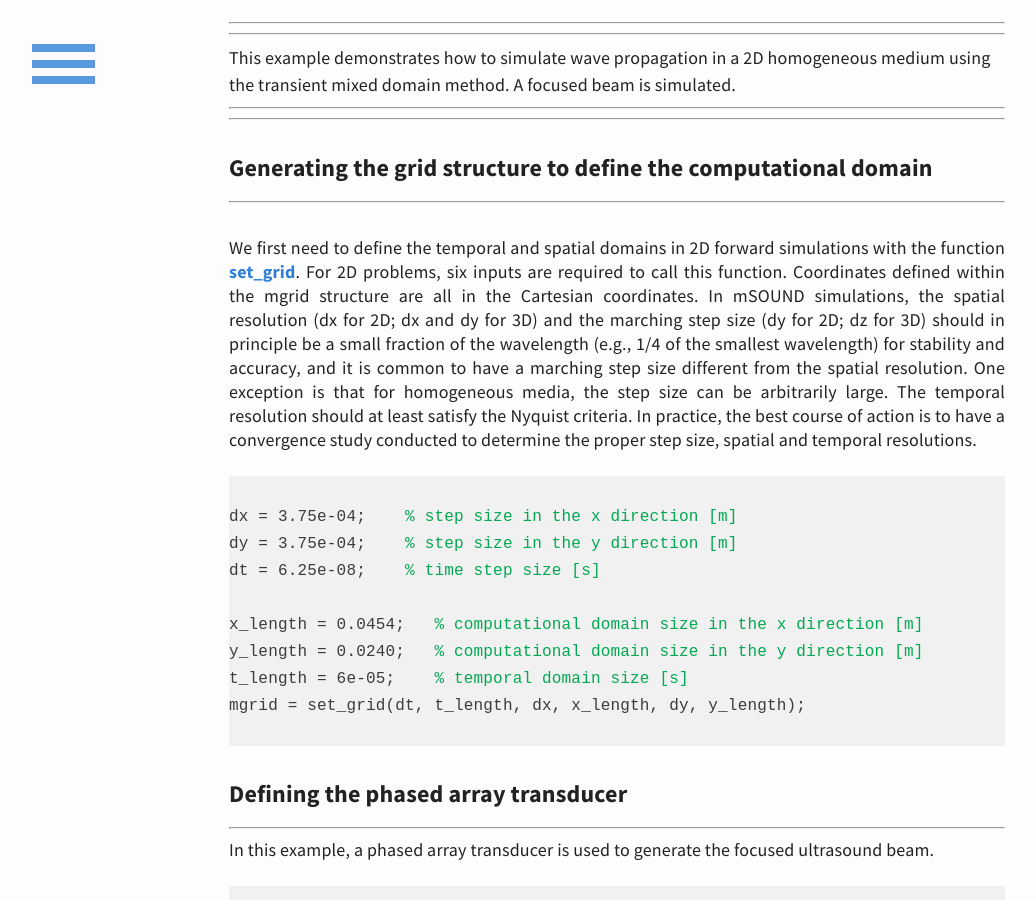
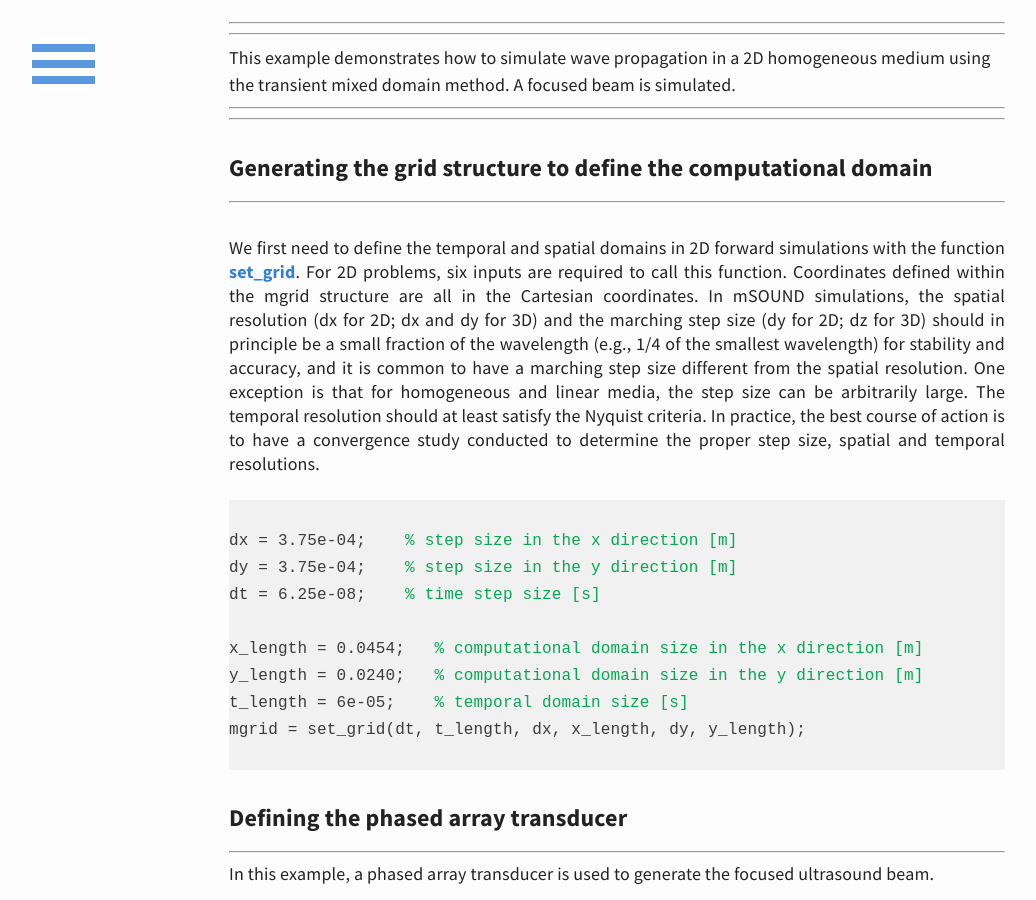
Before and after one commit to m-SOUND/mSOUND, a Jekyll site: the page built from _posts/2019-08-01-TMDM_2D_homogeneous.html, in a window 1280 px wide and 900 px high, scrolled down 337 px. Shown: the whole window, without its empty margins (23-1059 px from the left). Built offline with Jekyll 4.4.1, drawn with Linux system fonts in a browser that asks for light colours.

Commit message:
Update 2019-08-01-TMDM_2D_homogeneous.html

```diff
--- a/_posts/2019-08-01-TMDM_2D_homogeneous.html
+++ b/_posts/2019-08-01-TMDM_2D_homogeneous.html
@@ -20,7 +20,7 @@ using the transient mixed domain method. A focused beam is simulated.
  six inputs are required to call this function. Coordinates defined within the mgrid structure are all in the Cartesian coordinates.
  In mSOUND simulations, the spatial resolution (dx for 2D; dx and dy for 3D) and the marching step size (dy for 2D; dz for 3D)
  should in principle be a small fraction of the wavelength (e.g., 1/4 of the smallest wavelength) for stability and accuracy,
- and it is common to have a marching step size different from the spatial resolution. One exception is that for homogeneous media,
+ and it is common to have a marching step size different from the spatial resolution. One exception is that for homogeneous and linear media,
  the step size can be arbitrarily large. The temporal resolution should at least satisfy the Nyquist criteria. In practice,
  the best course of action is to have a convergence study conducted to determine the proper step size, spatial and temporal resolutions.
 <pre>
```
